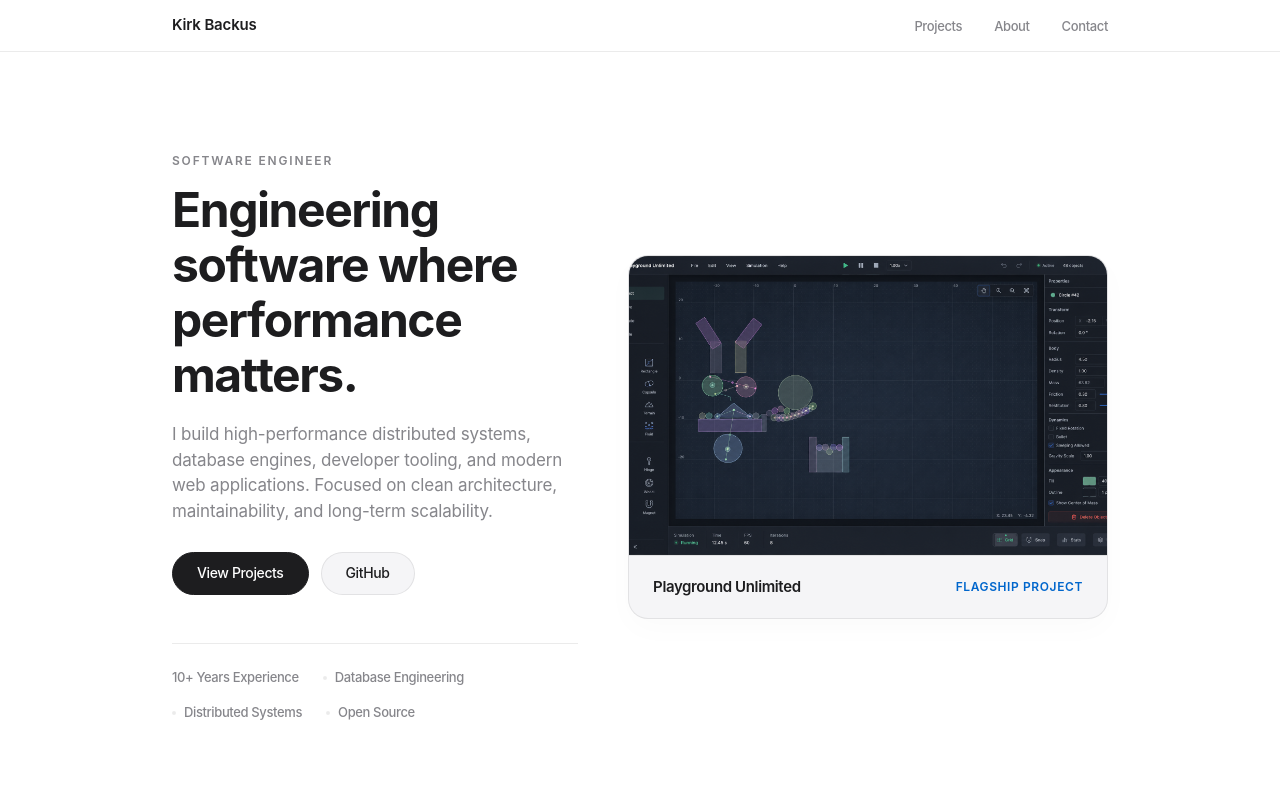
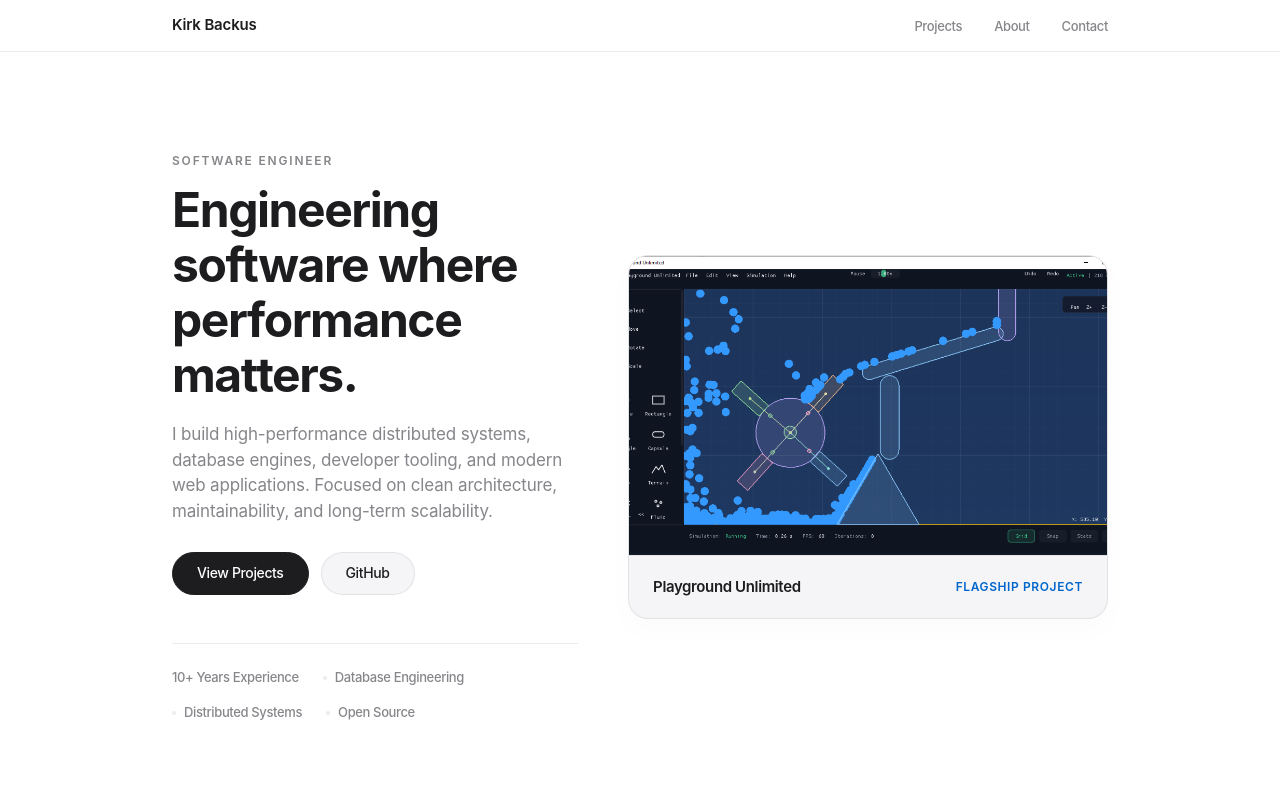
Before and after one commit to kirkbackus/portfolio, a Next.js app: page / in a window 1280 px wide. Shown: the top 800 px of the page. Built offline with nearby package versions, Linux system fonts and the light colour scheme.

Commit message:
Remove legacy dark mockup image from flagship showcase and projects list

```diff
--- a/src/app/page.tsx
+++ b/src/app/page.tsx
@@ -87,7 +87,7 @@ export default function Home() {
           <Link href="/projects/playground-unlimited" className={styles.flagshipCard}>
             <div className={styles.flagshipImageWrapper}>
               <img
-                src={getAssetPath("/images/playground-unlimited/ideal-ui.png")}
+                src={getAssetPath("/images/playground-unlimited/current-ui.png")}
                 alt="Playground Unlimited physics sandbox dashboard"
                 className={styles.flagshipImage}
               />
--- a/src/data/projects.ts
+++ b/src/data/projects.ts
@@ -38,7 +38,7 @@ export const projects: Project[] = [
     tags: ["C++", "OpenGL", "NVIDIA PhysX", "Dear ImGui", "Win32 API", "Physics Simulation"],
     demoUrl: "/projects/playground-unlimited",
     downloadUrl: "/downloads/playground-unlimited-win-x86.zip",
-    screenshotUrl: "/images/playground-unlimited/ideal-ui.png",
+    screenshotUrl: "/images/playground-unlimited/current-ui.png",
     featured: true
   }
 ];
```
Also changed, not shown: public/images/playground-unlimited/ideal-ui.png (deleted).
